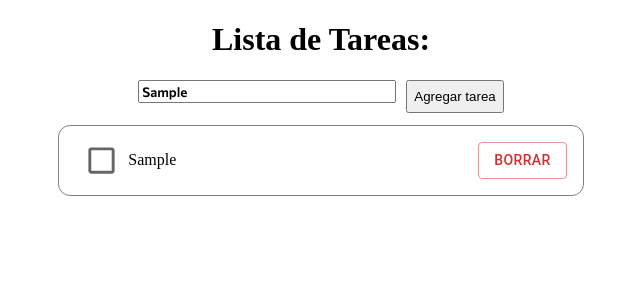
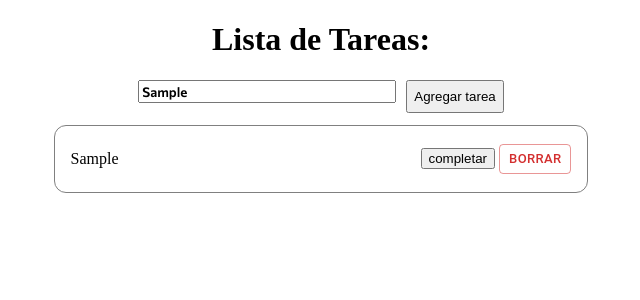
Before and after one commit to Diego-Palacio/Lista-Tareas, a React (Vite) app: page / in a window 1280 px wide. Both pictures are taken after typing "Sample" into the empty fields and a click on the button "Agregar tarea". Shown: the top 300 px of the page, without its empty margins (319-959 px from the left). Built offline with nearby package versions, Linux system fonts and the light colour scheme.

Commit message:
se agrega funcionalidad de completar tareas

```diff
--- a/src/componentes/ListaTareas.jsx
+++ b/src/componentes/ListaTareas.jsx
@@ -3,13 +3,13 @@ import { Tarea } from "./Tarea"
 
 export const ListaTareas = ({tareas,setTareas}) => {
   return (
-        <Grid justifyContent="center" container >
+        <Grid justifyContent="center" container>
 
         {tareas.map( (t,index)=> (
 
-            <Grid item xs="auto" key={index} style={{border:1+"px solid grey",height:50+"%", borderRadius:12+"px",margin:4+"px"}}>
+            <Grid key={index} style={{backgroundColor:t.estado===true ? "#D4EFDF" : "white",  border:1+"px solid grey",height:50+"%", borderRadius:12+"px",margin:4+"px"}}>
                 <ListItem>
-                    <Tarea tareas={tareas}  setTareas={setTareas} tarea={t} key={index}  />
+                    <Tarea tareas={tareas} setTareas={setTareas} tarea={t} key={index}  />
                 </ListItem>
             </Grid>
              )
--- a/src/componentes/Tarea.jsx
+++ b/src/componentes/Tarea.jsx
@@ -16,15 +16,32 @@ export const Tarea = ({tarea,index,tareas,setTareas}) => {
         e.stopPropagation();
     }
 
+    const completarTarea= (e) =>{
+        console.log("tarea completa"+e.target.value)
+        console.log(tareas)
+        //buscamos la tarea seleccionada como completa
+        setTareas(tareas.filter(t => t !=tarea)  )
+        //modificamos sus datos y de esta forma la completa se ubica al final de las listas de tareas
+        setTareas(tareas => ([...tareas,
+            { tarea: tarea.tarea,
+               id:1,
+               estado:true
+             }
+          ]))
+
+    }
+
+
+
     return (
             < >
 
             { vacio?
 
                 <>
-                    <Checkbox color="success" size="large"/>
                     <p style={{width:"350px",overflowWrap:"break-word"}}>{tarea.tarea}</p>
-                    <Button onClick={(e)=>borrarTarea(e)} variant="outlined" color="error">Borrar</Button>
+                    <input type="button" style={{display: tarea.estado===true ? "none" :"hidden",marginRight:4+"px"}} onClick={(e)=>completarTarea(e)} value="completar" size="large"/>
+                    <Button onClick={(e)=>borrarTarea(e)} size="small" variant="outlined" color="error">Borrar</Button>
                 </>
 
               :"" }
```
